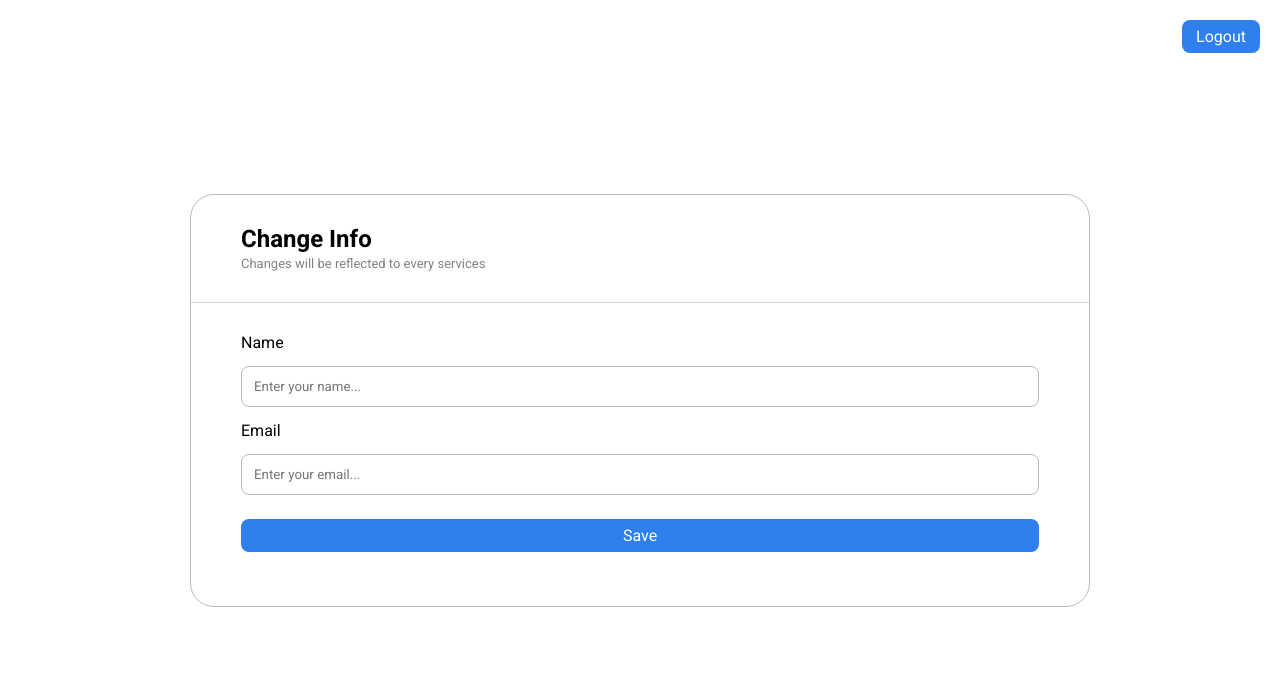
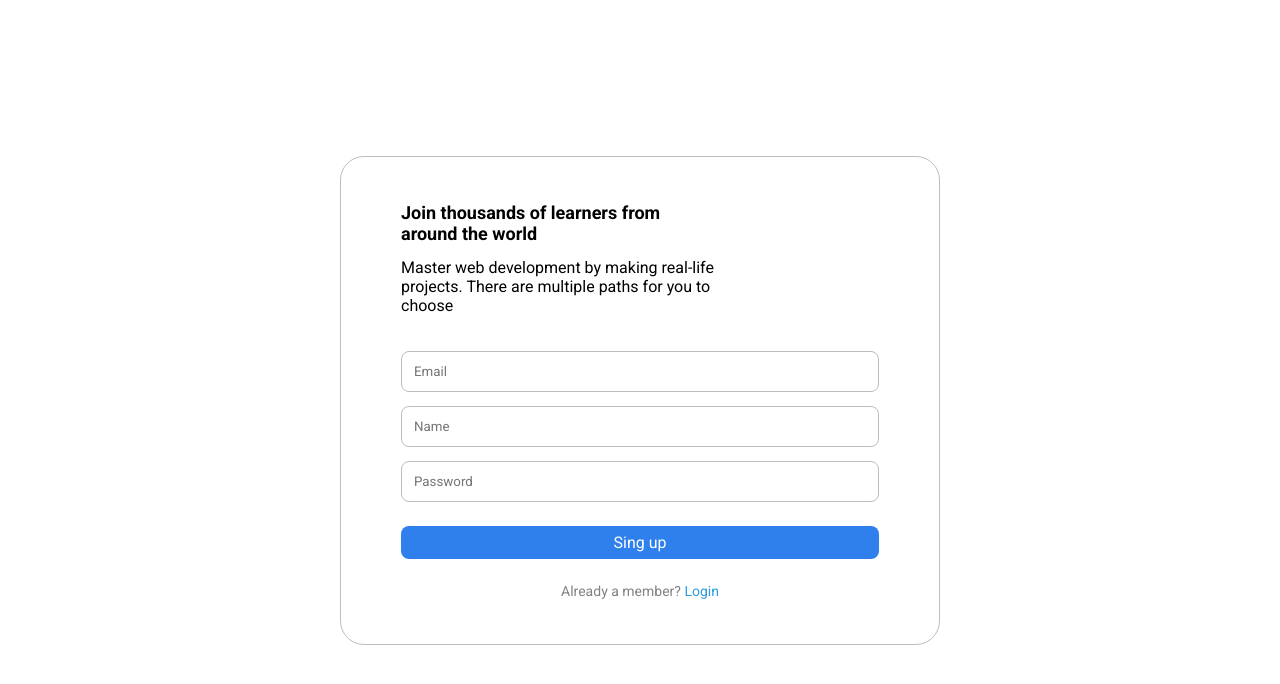
Before and after one commit to DanielBackEnd/login-register-app, a React (Vite) app in the folder frontend/: page / in a window 1280 px wide. Shown: the top 684 px of the page. Built offline with nearby package versions, Linux system fonts and the light colour scheme.

Commit message:
fixed css bugs

```diff
--- a/frontend/src/App.jsx
+++ b/frontend/src/App.jsx
@@ -1,9 +1,10 @@
 import EditUserData from './pages/EditUserData';
+import Signup from './pages/Signup';
 
 const App = () => {
   return (
     <>
-      <EditUserData />
+      <Signup />
     </>
   );
 };
--- a/frontend/src/index.css
+++ b/frontend/src/index.css
@@ -33,6 +33,12 @@ a {
   border-radius: 24px;
   padding: 45px 60px;
   margin: 20px;
+}
+
+.sign-wrapper {
+  max-width: 600px;
+  width: 100%;
+  margin: 0 auto;
 }
 
 .title {
--- a/frontend/src/pages/Signin.jsx
+++ b/frontend/src/pages/Signin.jsx
@@ -1,7 +1,7 @@
 const Signup = () => {
   return (
     <>
-      <div className='wrapper'>
+      <div className='wrapper sign-wrapper'>
         <h3 className='title'>Login</h3>
         <p className='subtitle'>
           Master web development by making real-life projects. There are
--- a/frontend/src/pages/Signup.jsx
+++ b/frontend/src/pages/Signup.jsx
@@ -1,7 +1,7 @@
 const Signup = () => {
   return (
     <>
-      <div className='wrapper'>
+      <div className='wrapper sign-wrapper'>
         <h3 className='title'>
           Join thousands of learners from around the world
         </h3>
```
